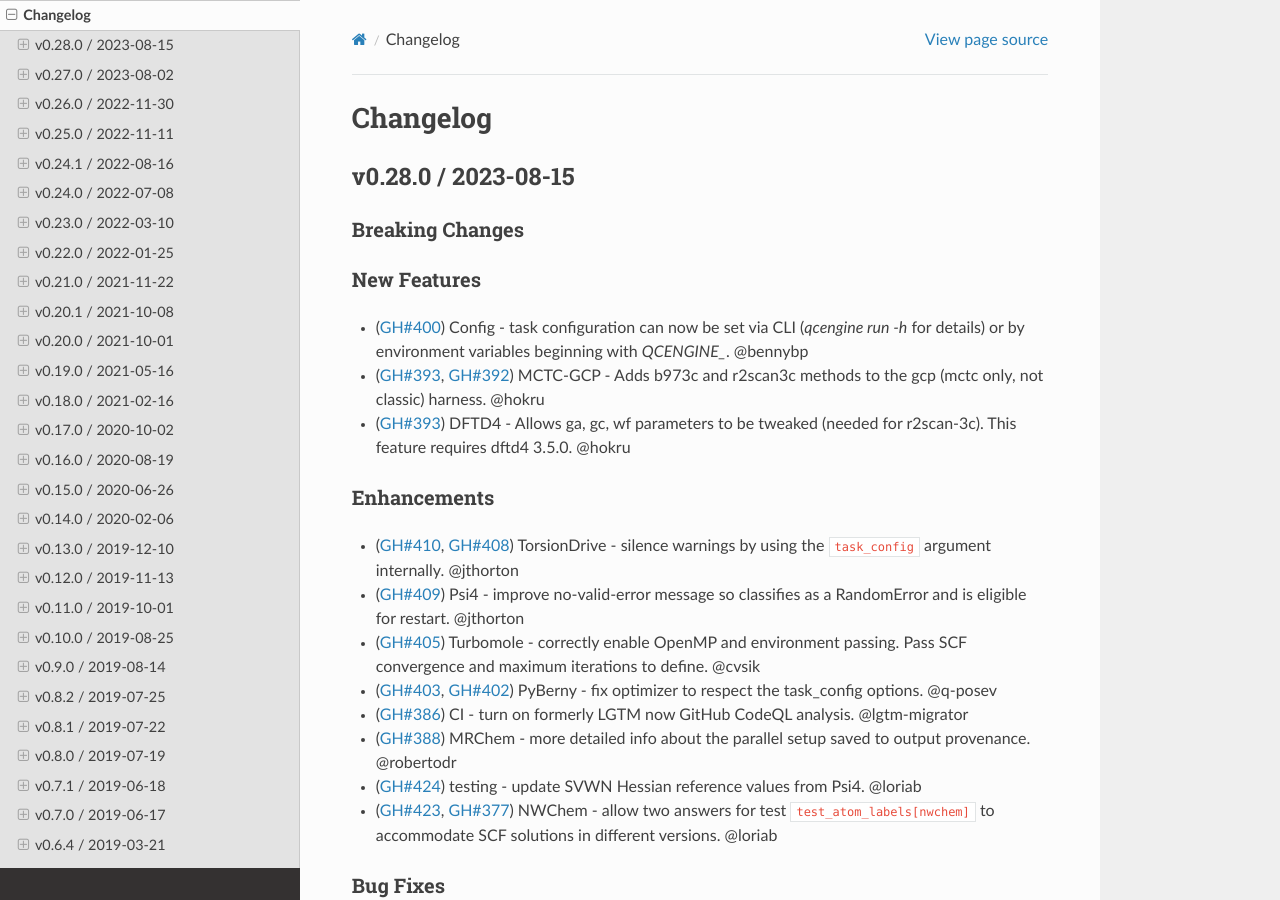
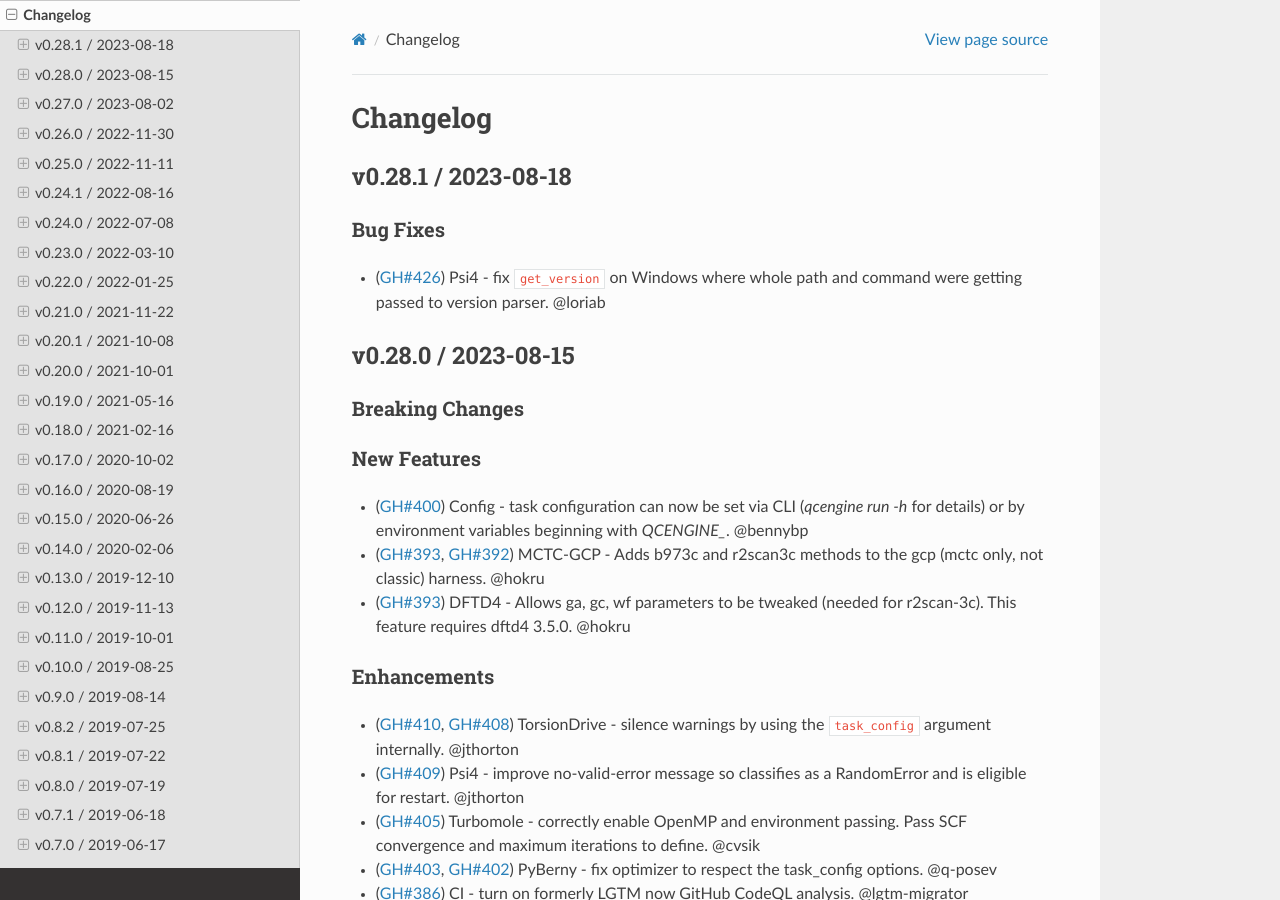
Before and after one commit to MolSSI/QCEngine, a Sphinx documentation site: the page built from docs/source/changelog.rst, in a window 1280 px wide and 900 px high. Built offline with Sphinx 7.4.7 and the Read the Docs theme 2.0.0, drawn with Linux system fonts in a browser that asks for light colours; the version number could not be read and is left out.

Commit message:
Fix psi4 windows version detection (#426)
* print

* split version

* collapse

* reset timeout

* fix again

* invert for consistency

* Update docs/source/changelog.rst

```diff
--- a/docs/source/changelog.rst
+++ b/docs/source/changelog.rst
@@ -27,6 +27,14 @@ Changelog
 .. - UNMERGED (:pr:`421`) GAMESS - error handling and memory @taylor-a-barnes
 .. - UNMERGED (:pr:`405`, :issue:`415`, :pr:`417`) Config - change default `jobs_per_node` from 2 to more expected 1 so a single job fills the node. Alter CPU count formula to return physical cores on Hyerthreading machines, affecting default `ncores`. The net effect (both changes) for default cores running on Hyperthreading machines is unchanged. @cvsik, @loriab
 .. - UNSOLVED (:issue:`397`) extras failed
+
+
+v0.28.1 / 2023-08-18
+--------------------
+
+Bug Fixes
++++++++++
+- (:pr:`426`) Psi4 - fix ``get_version`` on Windows where whole path and command were getting passed to version parser. @loriab
 
 
 v0.28.0 / 2023-08-15
```
Also changed, not shown: 1 other file.
